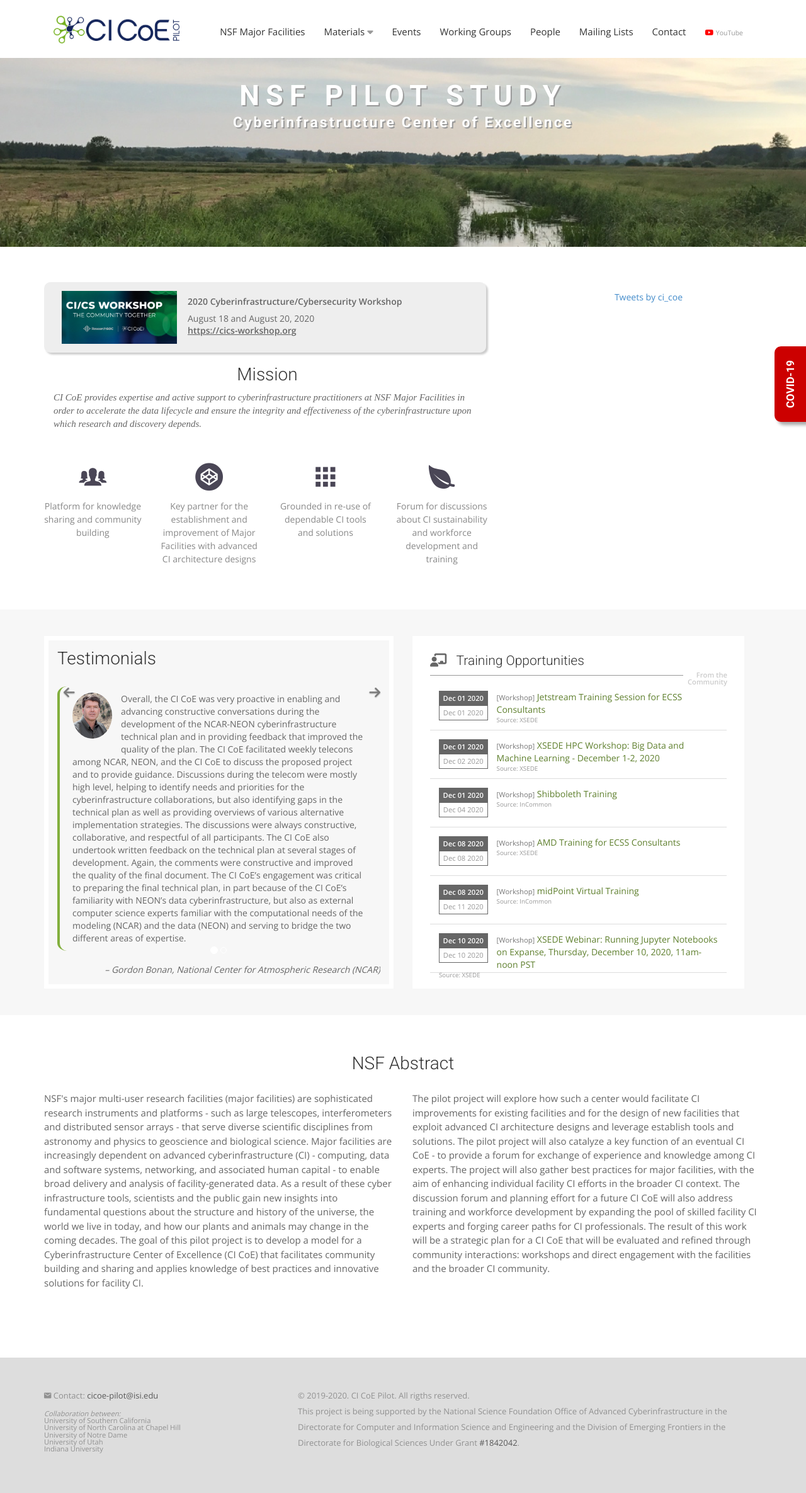
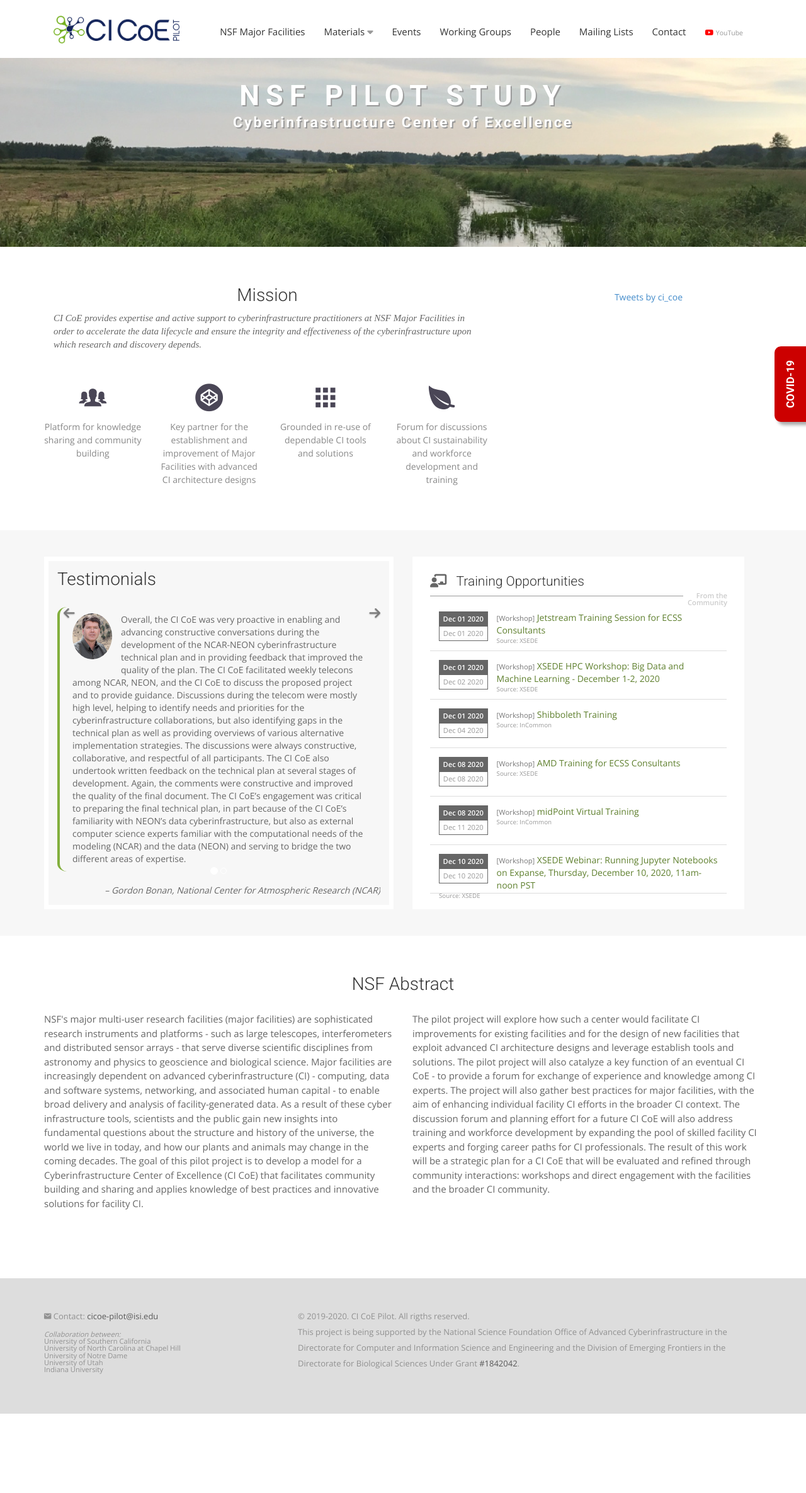
Before and after one commit to cicoe/cicoe.github.io, a Jekyll site: the page built from index.html, in a window 1280 px wide. Shown: the whole page at 63% size. Built offline with Jekyll 4.4.1, drawn with Linux system fonts in a browser that asks for light colours; nearby versions of some CDN libraries; some web fonts are replaced; comment, search, counter and statistics services are not loaded; after the commit the page ends 2245 px from its top, so only the background shows below that.

Commit message:
updating workshops page

```diff
--- a/index.html
+++ b/index.html
@@ -9,26 +9,28 @@ permalink: /
     <div class="container">
         <div class="row">
             <div class="col-md-8 col-sm-12" style="padding-right: 4em">
-                <div class="col-md-12" style="padding: 0; padding-right: 0.5em">
-                    <div class="alert-info" style="min-height: 8em; padding: 1em; padding-left: 2em">
-                        <div style="margin: auto; float: left; width: 200px">
-                            <a href="https://cics-workshop.org" target="_blank">
-                                <img src="img/news/cics-workshop.png" style="max-height: 6em"/>
-                            </a>
-                        </div>
-                        <div style="font-size: 1em; margin-left: 1em; padding-top: 0.5em">
-                            <p>
-                                <strong>2020 Cyberinfrastructure/Cybersecurity Workshop</strong>
-                            </p>
-                            <p>
-                                August 18 and August 20, 2020<br/>
-                                <a href="https://cics-workshop.org" target="_blank">
-                                    https://cics-workshop.org
-                                </a>
-                            </p>
-                        </div>
-                    </div>
-                </div>
+
+<!--                <div class="col-md-12" style="padding: 0; padding-right: 0.5em">-->
+<!--                    <div class="alert-info" style="min-height: 8em; padding: 1em; padding-left: 2em">-->
+<!--                        <div style="margin: auto; float: left; width: 200px">-->
+<!--                            <a href="https://cics-workshop.org" target="_blank">-->
+<!--                                <img src="img/news/cics-workshop.png" style="max-height: 6em"/>-->
+<!--                            </a>-->
+<!--                        </div>-->
+<!--                        <div style="font-size: 1em; margin-left: 1em; padding-top: 0.5em">-->
+<!--                            <p>-->
+<!--                                <strong>2020 Cyberinfrastructure/Cybersecurity Workshop</strong>-->
+<!--                            </p>-->
+<!--                            <p>-->
+<!--                                August 18 and August 20, 2020<br/>-->
+<!--                                <a href="https://cics-workshop.org" target="_blank">-->
+<!--                                    https://cics-workshop.org-->
+<!--                                </a>-->
+<!--                            </p>-->
+<!--                        </div>-->
+<!--                    </div>-->
+<!--                </div>-->
+
                 <div class="col-sm-12 col-md-12 section-title">
                     <h3>Mission</h3>
                     <p style="text-align: left; line-height: 1.4em">
```
Also changed, not shown: apple-touch-icon.png (added), favicon.ico (added).
